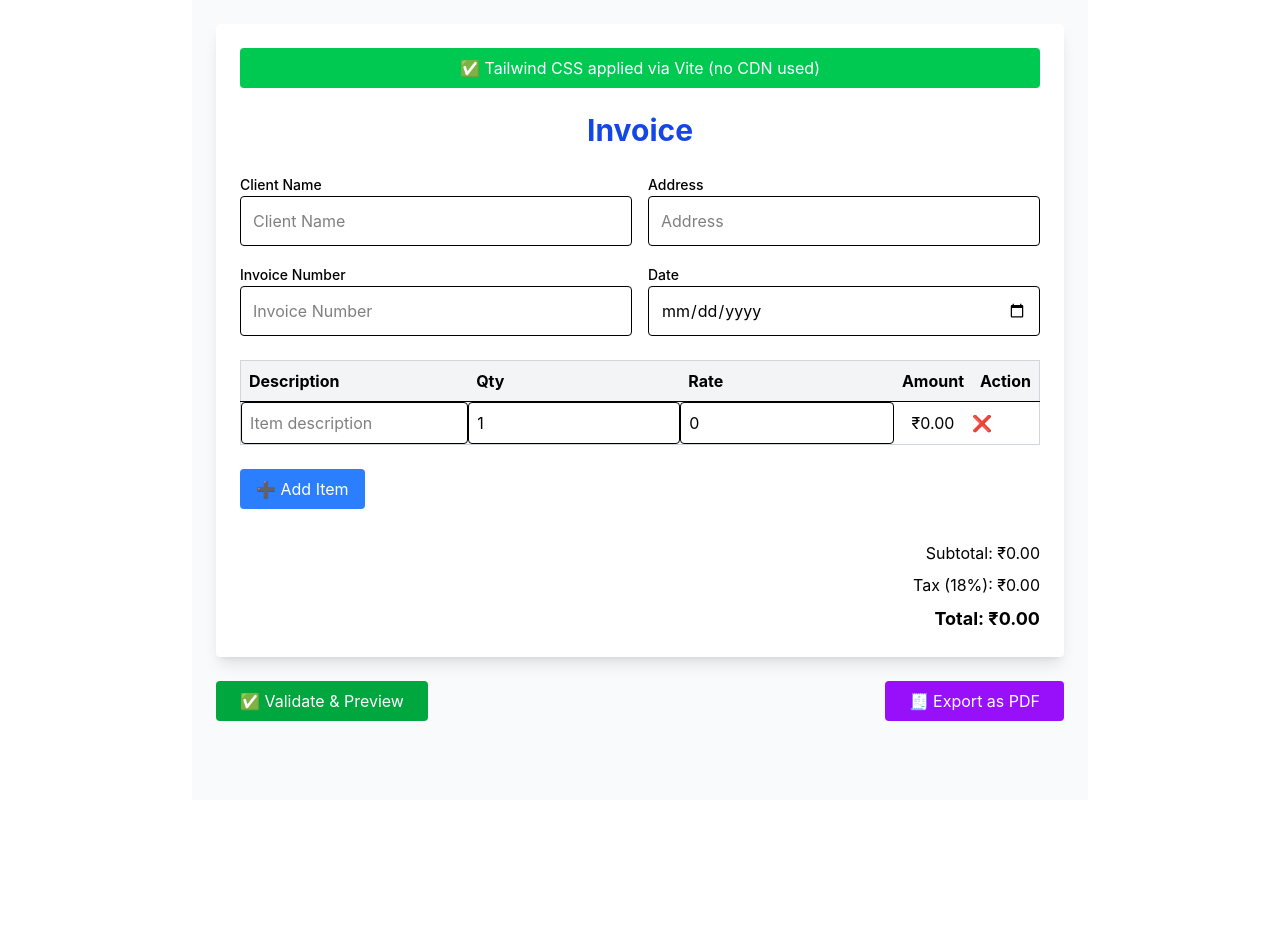
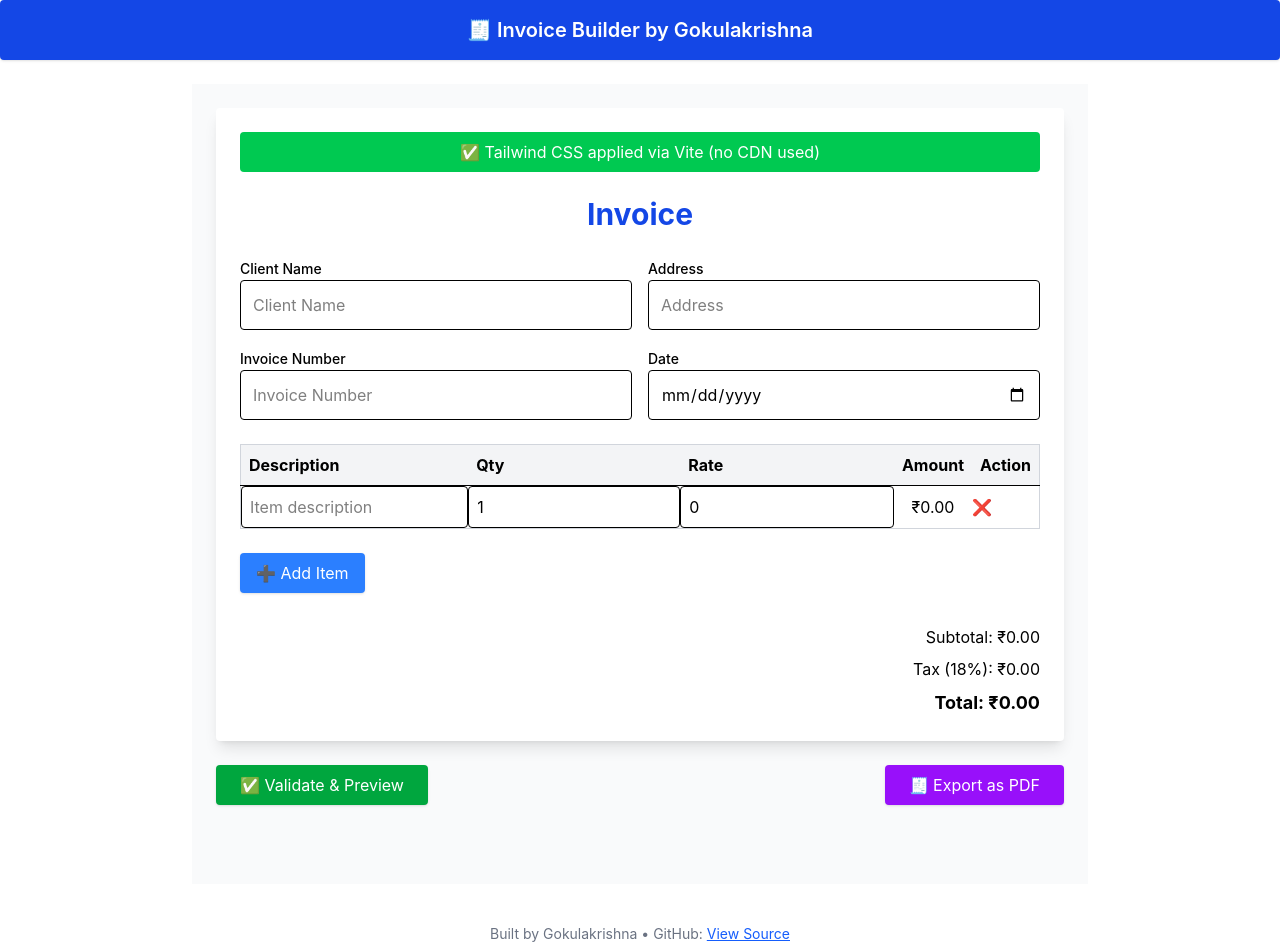
Before and after one commit to Gokulakrishna15/invoice-builder, a React (Vite) app: page / in a window 1280 px wide. Before the commit the page ends 800 px from the top, so only its background shows below. Built offline with nearby package versions, Linux system fonts and the light colour scheme.

Commit message:
Final reviewer fixes: UI polish + PDF layout

```diff
--- a/src/App.jsx
+++ b/src/App.jsx
@@ -2,7 +2,7 @@ import React from "react";
 import { useState, useEffect } from "react";
 import { useForm } from "react-hook-form";
 import jsPDF from "jspdf";
-import autoTable from "jspdf-autotable"; // ✅ Use plugin directly
+import autoTable from "jspdf-autotable";
 
 function App() {
   const { register, handleSubmit, formState: { errors } } = useForm();
@@ -86,6 +86,12 @@ function App() {
   };
 
   return (
+    <>
+      {/* ✅ Header Bar */}
+      <header className="bg-blue-700 text-white py-4 px-6 rounded mb-6 shadow text-center">
+        <h2 className="text-xl font-semibold">🧾 Invoice Builder by Gokulakrishna</h2>
+      </header>
+
       <form onSubmit={handleSubmit(onSubmit)} className="p-6 max-w-4xl mx-auto bg-gray-50 min-h-screen">
         <div className="bg-white p-6 rounded shadow-lg">
           <div className="bg-green-500 text-white p-2 rounded text-center mb-6">
@@ -169,7 +175,7 @@ function App() {
 
           <button
             type="button"
-          className="bg-blue-500 hover:bg-blue-600 text-white px-4 py-2 rounded mb-4"
+            className="bg-blue-500 hover:bg-blue-600 text-white px-4 py-2 rounded mb-4 shadow transition duration-200"
             onClick={addItem}
           >
             ➕ Add Item
@@ -185,14 +191,14 @@ function App() {
         <div className="flex justify-between mt-6">
           <button
             type="submit"
-          className="bg-green-600 hover:bg-green-700 text-white px-6 py-2 rounded"
+            className="bg-green-600 hover:bg-green-700 text-white px-6 py-2 rounded shadow transition duration-200"
           >
             ✅ Validate & Preview
           </button>
 
           <button
             type="button"
-          className="bg-purple-600 hover:bg-purple-700 text-white px-6 py-2 rounded"
+            className="bg-purple-600 hover:bg-purple-700 text-white px-6 py-2 rounded shadow transition duration-200"
             onClick={generatePDF}
           >
             🧾 Export as PDF
@@ -205,6 +211,12 @@ function App() {
           </div>
         )}
       </form>
+
+      {/* ✅ Footer */}
+      <footer className="mt-10 text-center text-gray-500 text-sm">
+        Built by Gokulakrishna • GitHub: <a href="https://github.com/Gokulakrishna15/invoice-builder" className="text-blue-600 underline">View Source</a>
+      </footer>
+    </>
   );
 }
 
```
Lines whose indentation alone changed are shown as unchanged.
